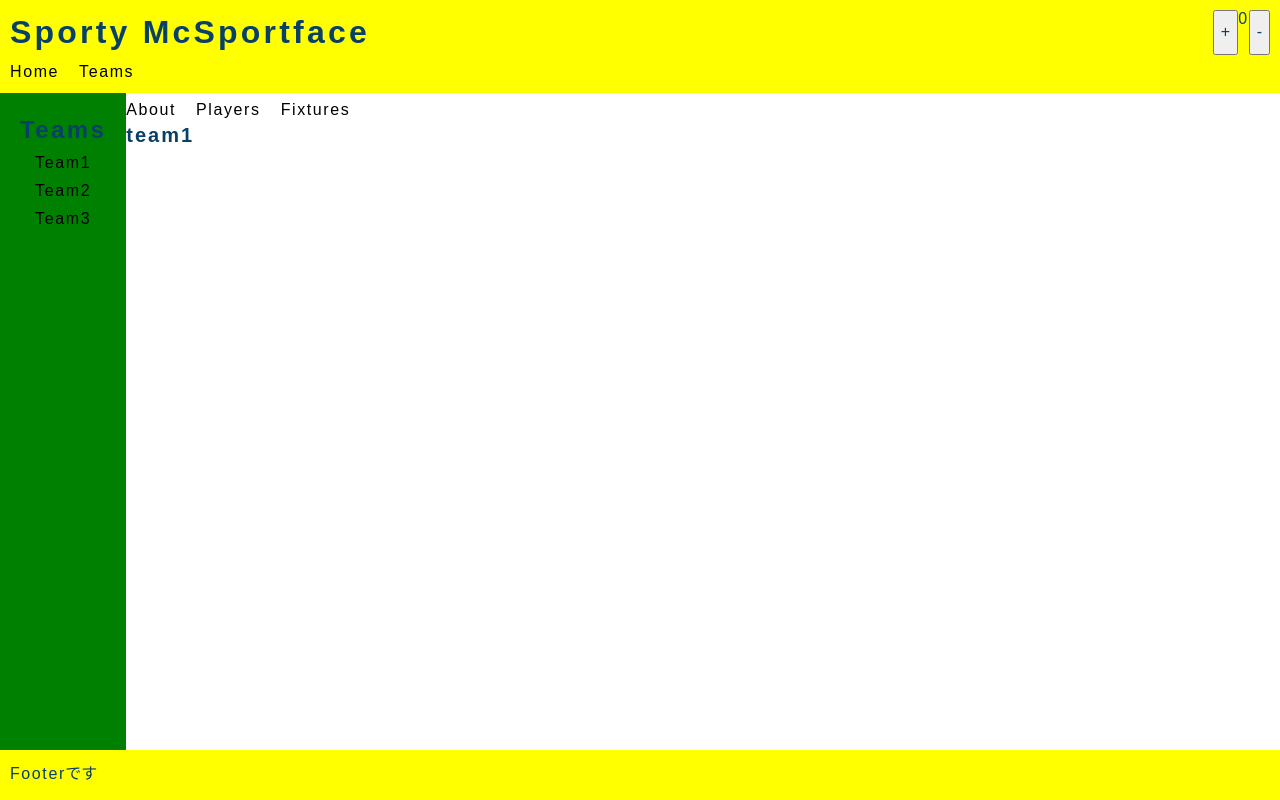
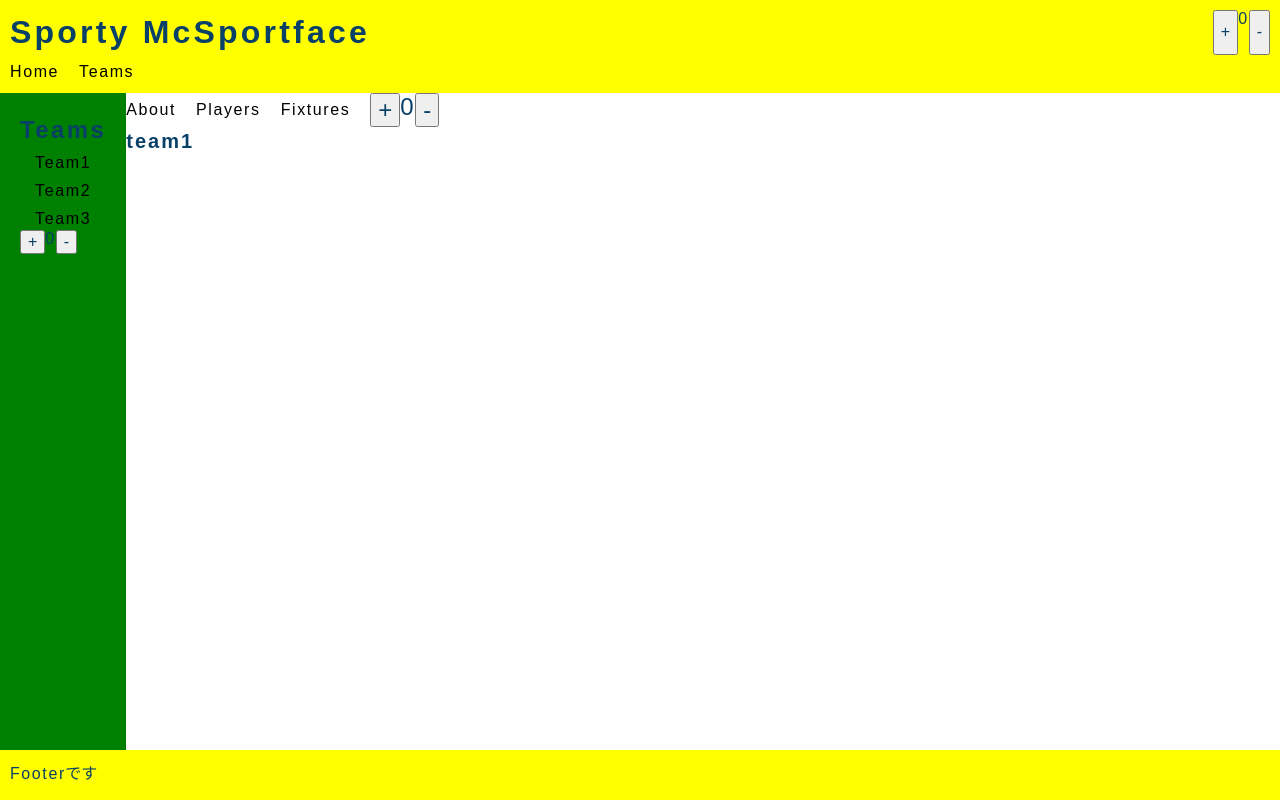
Before and after one commit to ninomiyadaisuke/nextjs-nested-layout-study, a Next.js app: page /teams/team1 in a window 1280 px wide. Built offline with nearby package versions, Linux system fonts and the light colour scheme.

Commit message:
layout in Counter

```diff
--- a/src/components/Layouts/DeepNestedLayout.tsx
+++ b/src/components/Layouts/DeepNestedLayout.tsx
@@ -3,6 +3,8 @@ import { useRouter } from 'next/router';
 import { FC, ReactNode, useEffect } from 'react';
 
 import styles from '@/styles/components/layouts/deepNestLayout.module.scss';
+
+import { Counter } from '../Counter';
 
 type Props = {
   children: ReactNode;
@@ -31,6 +33,9 @@ const DeepNestedLayout: FC<Props> = (props) => {
             <li>
               <Link href={`/teams/${team}/fixtures`}>Fixtures</Link>
             </li>
+            <li>
+              <Counter />
+            </li>
           </ul>
         </nav>
       </header>
--- a/src/components/Layouts/NestedLayout.tsx
+++ b/src/components/Layouts/NestedLayout.tsx
@@ -2,6 +2,8 @@ import Link from 'next/link';
 import { FC, ReactNode, useEffect } from 'react';
 
 import styles from '@/styles/components/layouts/nestedLayout.module.scss';
+
+import { Counter } from '../Counter';
 
 type Props = {
   children: ReactNode;
@@ -30,6 +32,7 @@ const NestedLayout: FC<Props> = (props) => {
             </li>
           </ul>
         </nav>
+        <Counter />
       </div>
       {children}
     </div>
```
